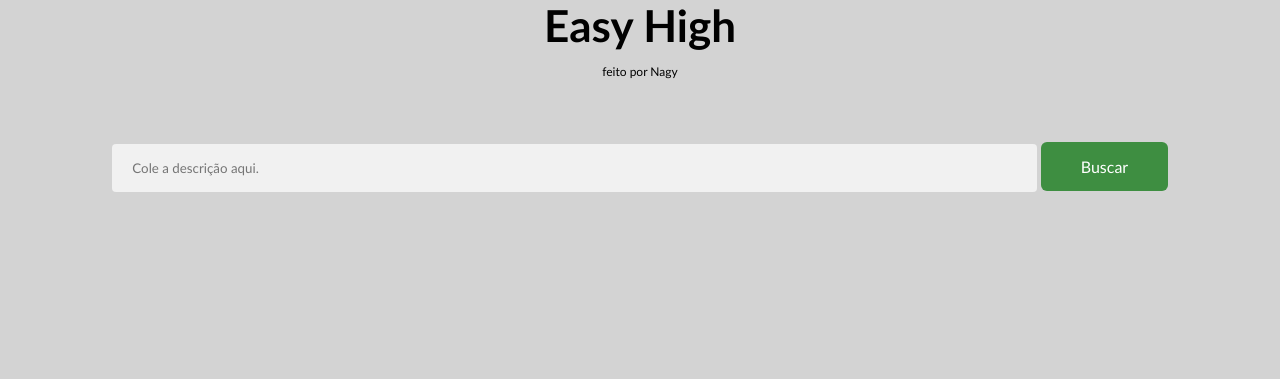
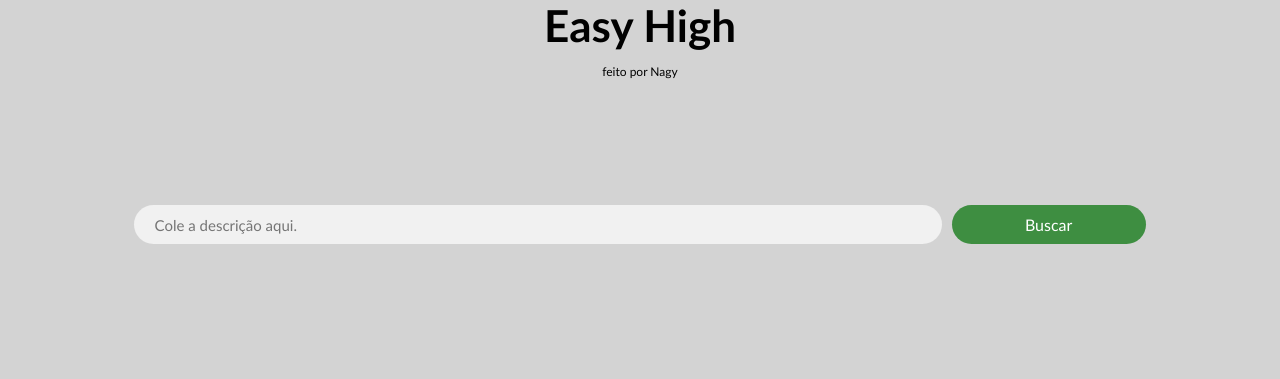
Before and after one commit to rafaelcnagy/EasyHighTibia, a Flask app: page / in a window 1280 px wide. Shown: the part 39-418 px from the top of the page. Run offline with Flask 2, Linux system fonts and the light colour scheme; parts of the project's set-up code (start-up, migrations or seed data) failed here and were passed over.

Commit message:
Ajustes no css

```diff
--- a/static/style.css
+++ b/static/style.css
@@ -1,6 +1,9 @@
 * {
+  font-family: "Trebuchet MS", sans-serif;
+}
+
+body{
   background-color: LightGray;
-  font-family: "Trebuchet MS", sans-serif;
 }
 
 h1 {
@@ -17,24 +20,28 @@ p.credit {
 }
 
 form{
-  text-align: center;
+  width: 80%;
+  margin: 10%;
+  display: flex;
 }
 
 input[type=text] {
-  width: 70%;
-  padding: 16px 20px;
+  width: 80%;
+  padding: 1% 2%;
   border: none;
-  border-radius: 4px;
+  border-radius: 10rem;
   background-color: #f1f1f1;
+  font-size: 15px;
+  margin-right: 1%;
 }
 
 .button {
-  width: 10%;
+  width: 20%;
   background-color: #3e8e41;
   border: none;
-  border-radius: 6px;
+  border-radius: 10rem;
   color: white;
-  padding: 15px 32px;
+  padding: 1% 2%;
   text-align: center;
   text-decoration: none;
   display: inline-block;
```
